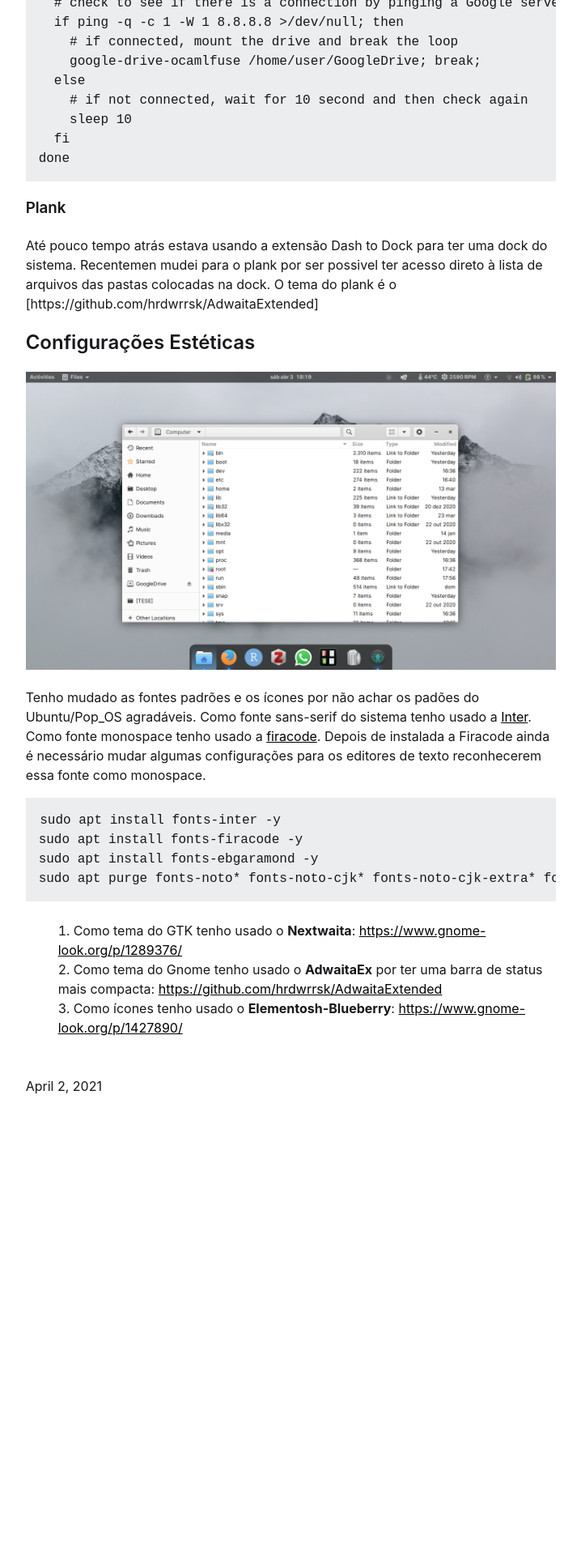
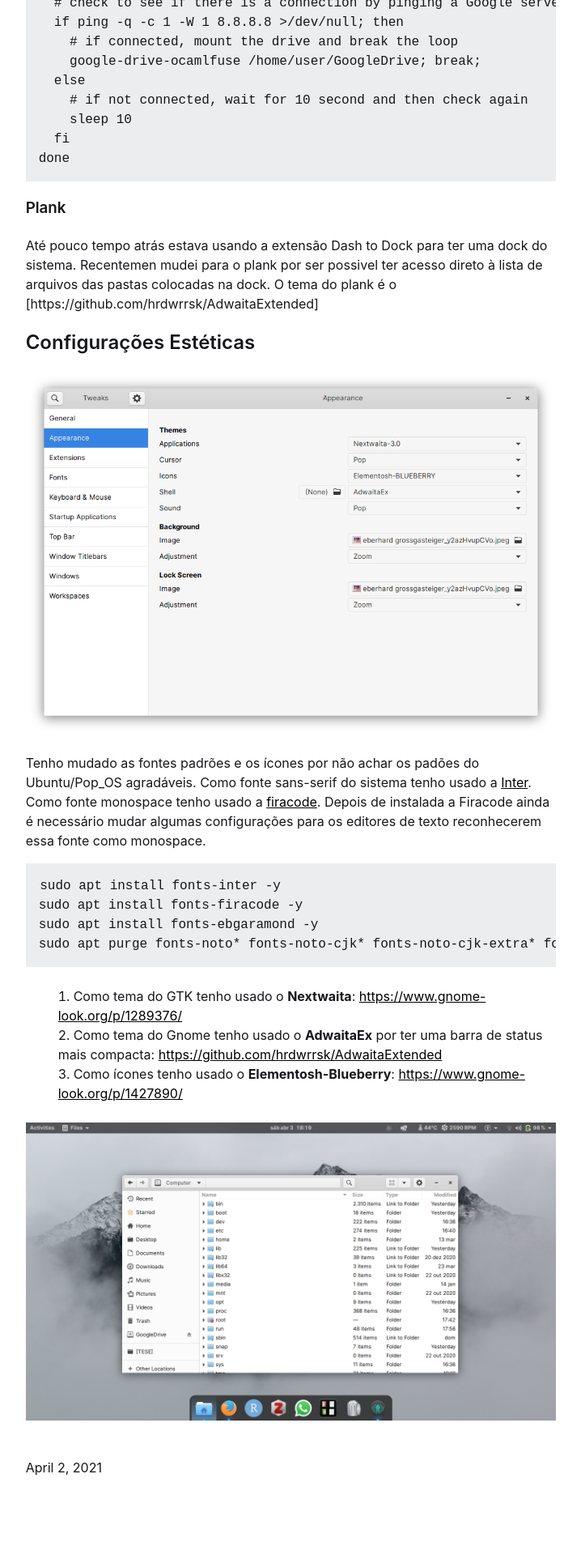
Before and after one commit to jtsilverio/jtsilverio.github.io, a Jekyll site: the page built from _posts/2021-04-02-Configurações-iniciais-do-Linux-no-T480.md, in a window 1280 px wide. Shown: the part 3565-5485 px from the top of the page at 81% size, without its empty margins (361-1079 px from the left). Built offline with Jekyll 4.4.1, drawn with Linux system fonts in a browser that asks for light colours; before the commit the page ends 5014 px from its top, so only the background shows below that.

Commit message:
Adicionado screenshot do gnome-tweaks

```diff
--- a/_posts/2021-04-02-Configurações-iniciais-do-Linux-no-T480.md
+++ b/_posts/2021-04-02-Configurações-iniciais-do-Linux-no-T480.md
@@ -113,7 +113,7 @@
 
 ## Configurações Estéticas
 
-![pop_os_terminal](/assets/gtk_theme.png "Tema GTK")
+![pop_os_terminal](/assets/gnome_tweaks.png "Tema GTK")
 
 Tenho mudado as fontes padrões e os ícones por não achar os padões do Ubuntu/Pop_OS agradáveis. Como fonte sans-serif do sistema tenho usado a [Inter](https://rsms.me/inter/). Como fonte monospace tenho usado a [firacode](https://github.com/tonsky/FiraCode). Depois de instalada a Firacode ainda é necessário mudar algumas configurações para os editores de texto reconhecerem essa fonte como monospace.
 
@@ -127,3 +127,5 @@
 1. Como tema do GTK tenho usado o **Nextwaita**: [https://www.gnome-look.org/p/1289376/](https://www.gnome-look.org/p/1289376/)
 2. Como tema do Gnome tenho usado o **AdwaitaEx** por ter uma barra de status mais compacta: [https://github.com/hrdwrrsk/AdwaitaExtended](https://github.com/hrdwrrsk/AdwaitaExtended)
 3. Como ícones tenho usado o **Elementosh-Blueberry**: [https://www.gnome-look.org/p/1427890/](https://www.gnome-look.org/p/1427890/)
+
+![pop_os_terminal](/assets/gtk_theme.png "Tema GTK")
```
Also changed, not shown: assets/gnome_tweaks.png (added).
